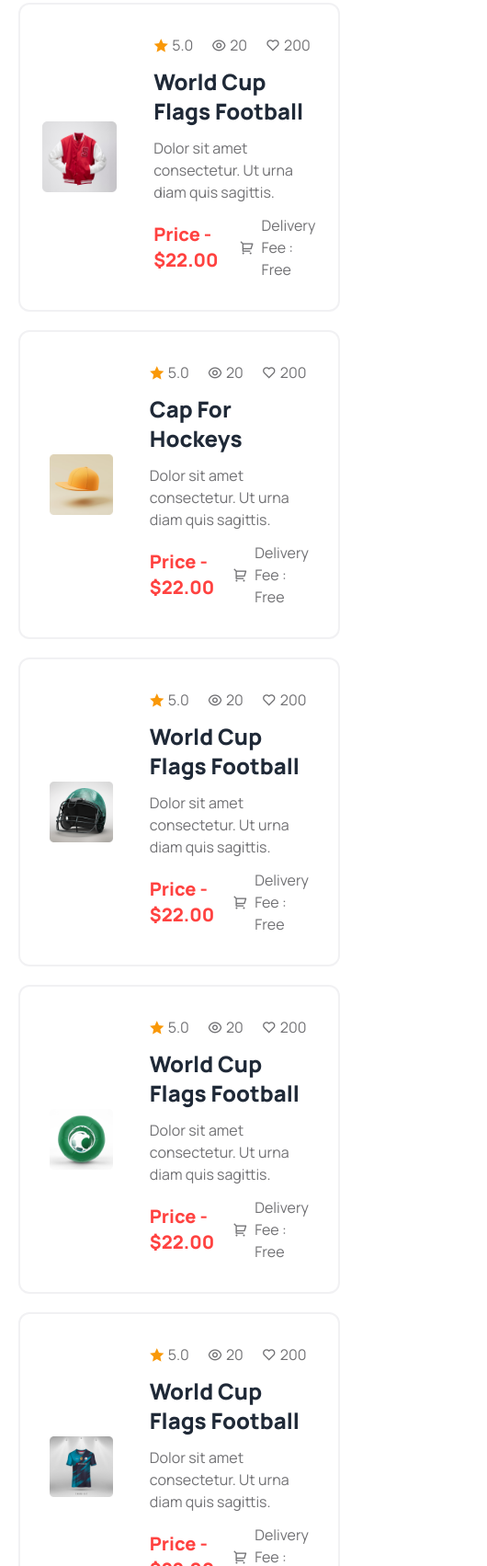
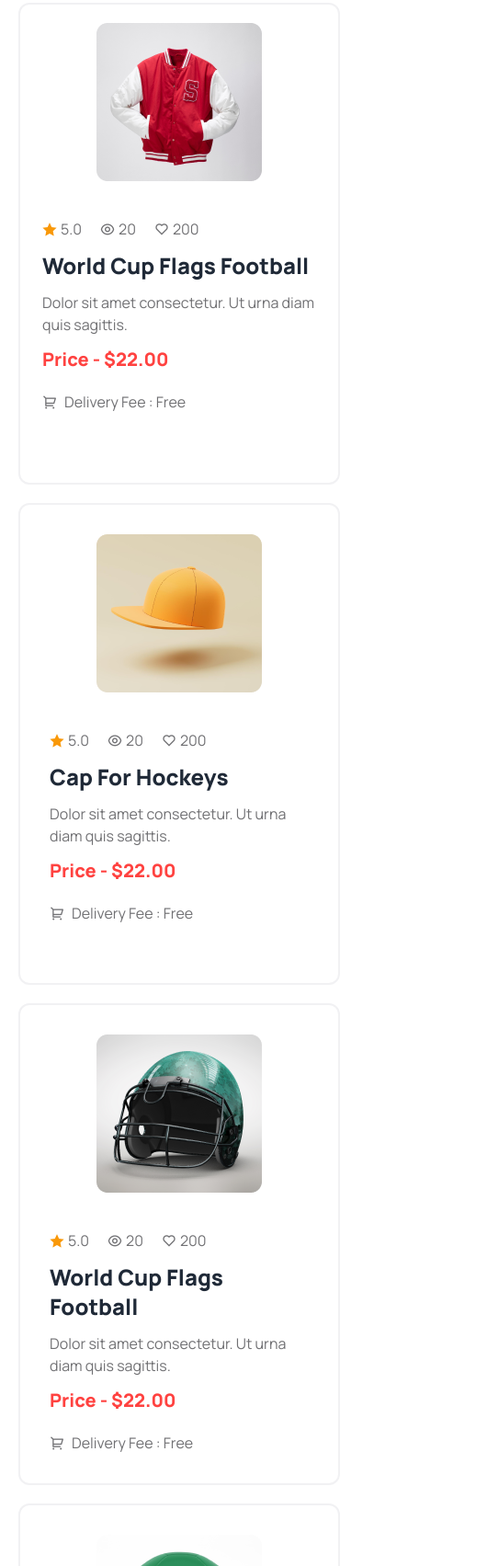
Before and after one commit to faisal-shohag/Assignment-3, a plain HTML site: page index.html in a window 390 px wide. Shown: the part 3784-5487 px from the top of the page at 92% size, 530 px wide, since content can reach past the window. Drawn offline with nearby package versions, Linux system fonts and the light colour scheme.

Commit message:
fixed our new product section for small devices

```diff
--- a/index.html
+++ b/index.html
@@ -270,7 +270,7 @@
       </div>
 
       <div class="bg3 back-gl lg:w-full text-white mt-5 lg:h-[450px] h-[350px] flex flex-col justify-end pb-10">
-        <div class="text-left flex flex-col gap-3 items-start px-10 w-[510px]">
+        <div class="text-left flex flex-col gap-3 items-start px-10 lg:w-[510px]">
             <div class="text-2xl font-extrabold">Professional Program</div>
             <div class="text-sm">Dolor sit amet consectetur. Ut urna diam quis sagittis. Elit elit
                 enim sagittis turpis in magna. Id et sed euismod natoque amet nunc morbi nulla. Tortor congue sed et in.</div>
@@ -296,7 +296,7 @@
 
       <div class="grid lg:grid-rows-3 grid-rows-6 gap-5 grid-flow-col">
 
-        <div class="flex items-center gap-10 px-6 py-5 rounded-xl border-2 border-solid border-[#E8E8EB99]">
+        <div class="flex lg:flex-row flex-col items-center gap-10 px-6 py-5 rounded-xl border-2 border-solid border-[#E8E8EB99]">
           <div class=""><img class="h-30" src="./images/5.png"></div>
           <div class="flex flex-col gap-3">
             <div class="flex gap-5 justify-items-start items-center text-[#13131899]">
@@ -306,14 +306,14 @@
             </div>
             <div class="text-2xl font-extrabold">World Cup Flags Football</div>
             <div class="text-base text-[#13131899]">Dolor sit amet consectetur. Ut urna diam quis sagittis.</div>
-            <div class="flex items-center gap-5">
+            <div class="flex lg:flex-row flex-col items-start gap-5">
               <div class="text-xl text-[#FF4240] font-extrabold">Price - $22.00</div>
               <div class="text-base text-[#13131899] flex gap-2 items-center"><i class="ri-shopping-cart-2-line"></i> Delivery Fee : Free</div>
             </div>
           </div>
         </div>
 
-        <div class="flex items-center gap-10 p-8 rounded-xl border-2 border-solid border-[#E8E8EB99]">
+        <div class="flex lg:flex-row flex-col items-center gap-10 p-8 rounded-xl border-2 border-solid border-[#E8E8EB99]">
           <div class=""><img class="h-30" src="./images/7.png"></div>
           <div class="flex flex-col gap-3">
             <div class="flex gap-5 justify-items-start items-center text-[#13131899]">
@@ -323,14 +323,14 @@
             </div>
             <div class="text-2xl font-extrabold">Cap For Hockeys</div>
             <div class="text-base text-[#13131899]">Dolor sit amet consectetur. Ut urna diam quis sagittis.</div>
-            <div class="flex items-center gap-5">
+            <div class="flex lg:flex-row flex-col items-start gap-5">
               <div class="text-xl text-[#FF4240] font-extrabold">Price - $22.00</div>
               <div class="text-base text-[#13131899] flex gap-2 items-center"><i class="ri-shopping-cart-2-line"></i> Delivery Fee : Free</div>
             </div>
           </div>
         </div>
 
-        <div class="flex items-center gap-10 p-8 rounded-xl border-2 border-solid border-[#E8E8EB99]">
+        <div class="flex lg:flex-row flex-col items-center gap-10 p-8 rounded-xl border-2 border-solid border-[#E8E8EB99]">
           <div class=""><img class="h-30" src="./images/9.png"></div>
           <div class="flex flex-col gap-3">
             <div class="flex gap-5 justify-items-start items-center text-[#13131899]">
@@ -340,14 +340,14 @@
             </div>
             <div class="text-2xl font-extrabold">World Cup Flags Football</div>
             <div class="text-base text-[#13131899]">Dolor sit amet consectetur. Ut urna diam quis sagittis.</div>
-            <div class="flex items-center gap-5">
+            <div class="flex lg:flex-row flex-col items-start gap-5">
               <div class="text-xl text-[#FF4240] font-extrabold">Price - $22.00</div>
               <div class="text-base text-[#13131899] flex gap-2 items-center"><i class="ri-shopping-cart-2-line"></i> Delivery Fee : Free</div>
             </div>
           </div>
         </div>
 
-        <div class="flex items-center gap-10 p-8 rounded-xl border-2 border-solid border-[#E8E8EB99]">
+        <div class="flex lg:flex-row flex-col items-center gap-10 p-8 rounded-xl border-2 border-solid border-[#E8E8EB99]">
           <div class=""><img class="h-30" src="./images/6.png"></div>
           <div class="flex flex-col gap-3">
             <div class="flex gap-5 justify-items-start items-center text-[#13131899]">
@@ -357,7 +357,7 @@
             </div>
             <div class="text-2xl font-extrabold">World Cup Flags Football</div>
             <div class="text-base text-[#13131899]">Dolor sit amet consectetur. Ut urna diam quis sagittis.</div>
-            <div class="flex items-center gap-5">
+            <div class="flex lg:flex-row flex-col items-start gap-5">
               <div class="text-xl text-[#FF4240] font-extrabold">Price - $22.00</div>
               <div class="text-base text-[#13131899] flex gap-2 items-center"><i class="ri-shopping-cart-2-line"></i> Delivery Fee : Free</div>
             </div>
@@ -365,7 +365,7 @@
         </div>
 
 
-        <div class="flex items-center gap-10 p-8 rounded-xl border-2 border-solid border-[#E8E8EB99]">
+        <div class="flex lg:flex-row flex-col items-center gap-10 p-8 rounded-xl border-2 border-solid border-[#E8E8EB99]">
           <div class=""><img class="h-30" src="./images/8.png"></div>
           <div class="flex flex-col gap-3">
             <div class="flex gap-5 justify-items-start items-center text-[#13131899]">
@@ -375,14 +375,14 @@
             </div>
             <div class="text-2xl font-extrabold">World Cup Flags Football</div>
             <div class="text-base text-[#13131899]">Dolor sit amet consectetur. Ut urna diam quis sagittis.</div>
-            <div class="flex items-center gap-5">
+            <div class="flex lg:flex-row flex-col items-start gap-5">
               <div class="text-xl text-[#FF4240] font-extrabold">Price - $22.00</div>
               <div class="text-base text-[#13131899] flex gap-2 items-center"><i class="ri-shopping-cart-2-line"></i> Delivery Fee : Free</div>
             </div>
           </div>
         </div>
 
-        <div class="flex items-center gap-10 p-8 rounded-xl border-2 border-solid border-[#E8E8EB99]">
+        <div class="flex lg:flex-row flex-col items-center gap-10 p-8 rounded-xl border-2 border-solid border-[#E8E8EB99]">
           <div class=""><img class="h-30" src="./images/10.png"></div>
           <div class="flex flex-col gap-3">
             <div class="flex gap-5 justify-items-start items-center text-[#13131899]">
@@ -392,7 +392,7 @@
             </div>
             <div class="text-2xl font-extrabold">World Cup Flags Football</div>
             <div class="text-base text-[#13131899]">Dolor sit amet consectetur. Ut urna diam quis sagittis.</div>
-            <div class="flex items-center gap-5">
+            <div class="flex lg:flex-row flex-col items-start gap-5">
               <div class="text-xl text-[#FF4240] font-extrabold">Price - $22.00</div>
               <div class="text-base text-[#13131899] flex gap-2 items-center"><i class="ri-shopping-cart-2-line"></i> Delivery Fee : Free</div>
             </div>
```
